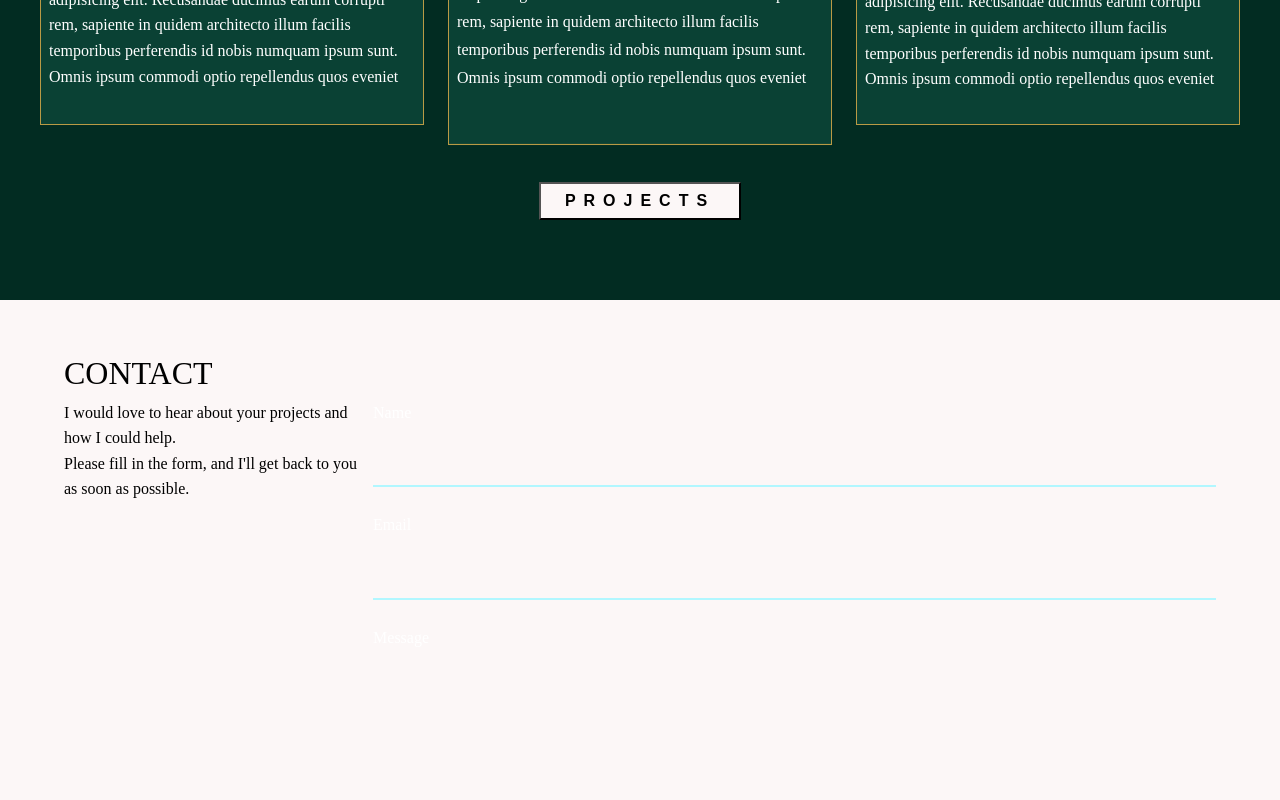
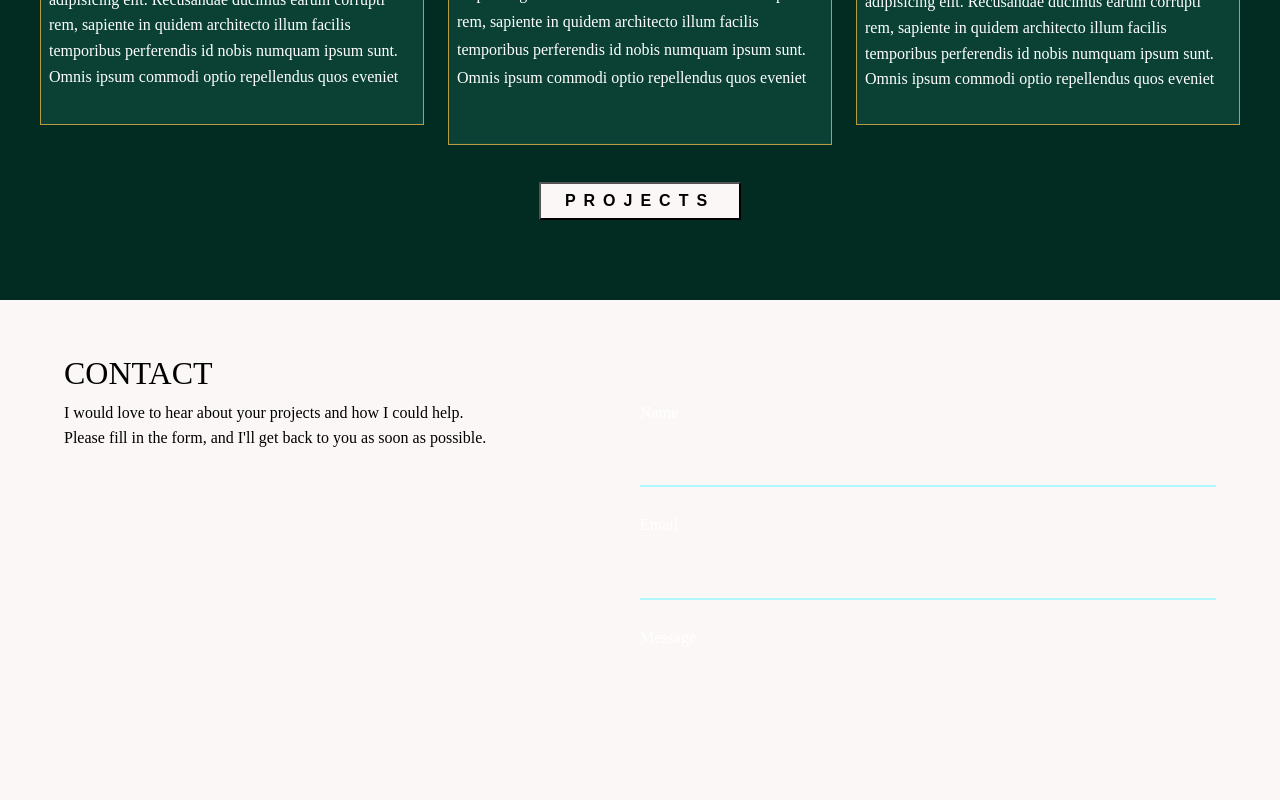
Before and after one commit to Lovethrech/my-main-portfolio, a Vue app: page / in a window 1280 px wide. Shown: the part 2031-2831 px from the top of the page. Built offline with nearby package versions, Linux system fonts and the light colour scheme.

Commit message:
working on the home-contact components.

```diff
--- a/src/components/contact/ContactCtn.vue
+++ b/src/components/contact/ContactCtn.vue
@@ -20,6 +20,6 @@ import ContactForm from './ContactForm.vue';
     padding: 6vh var(--desktop-left-right-space);
 }
 .contact-main-ctn{
-
+    width: 100%;
 }
 </style>
--- a/src/components/contact/ContactDesc.vue
+++ b/src/components/contact/ContactDesc.vue
@@ -8,5 +8,7 @@
 </template>
 
 <style scoped>
-
+.contact-desc{
+    width: 100%;
+}
 </style>
```
